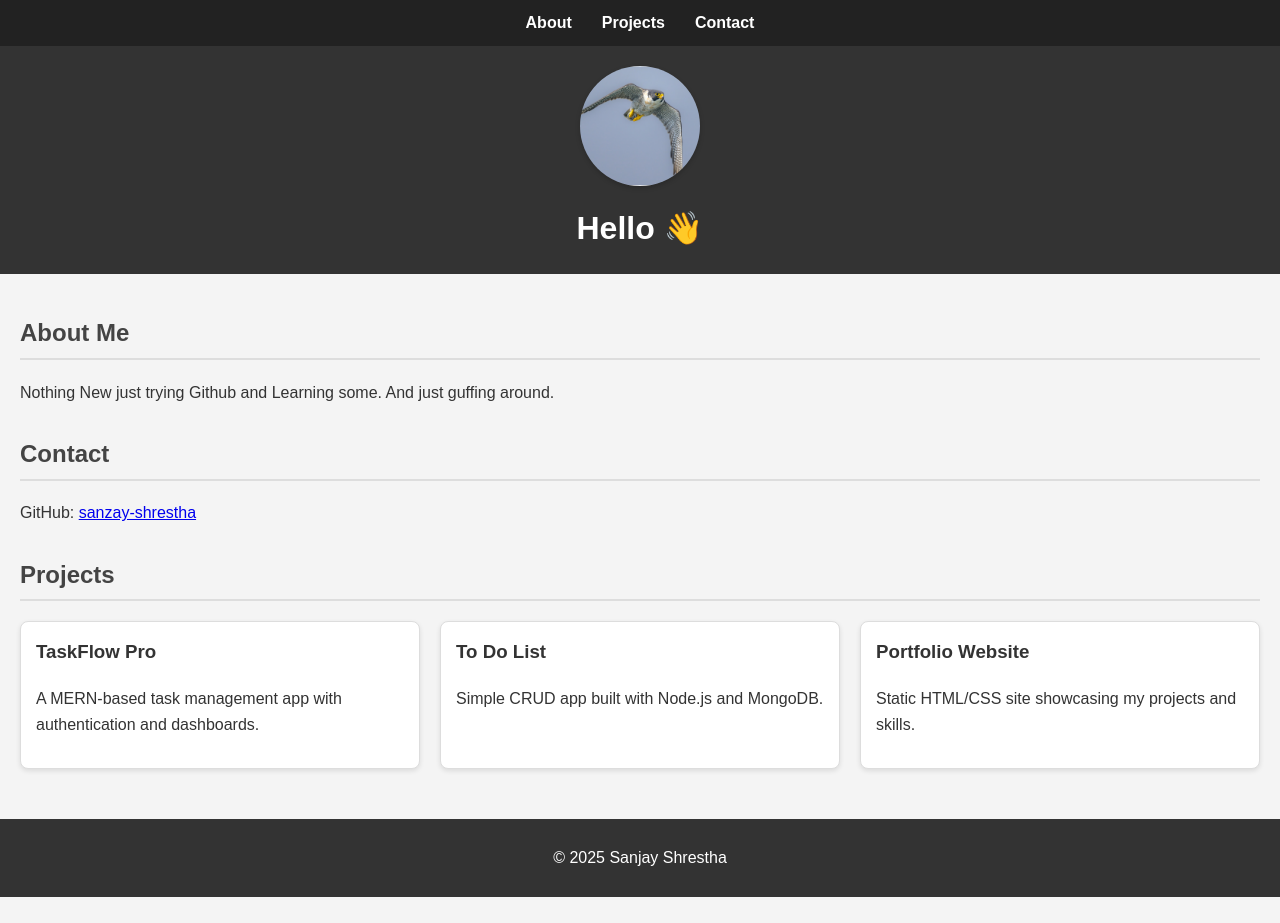
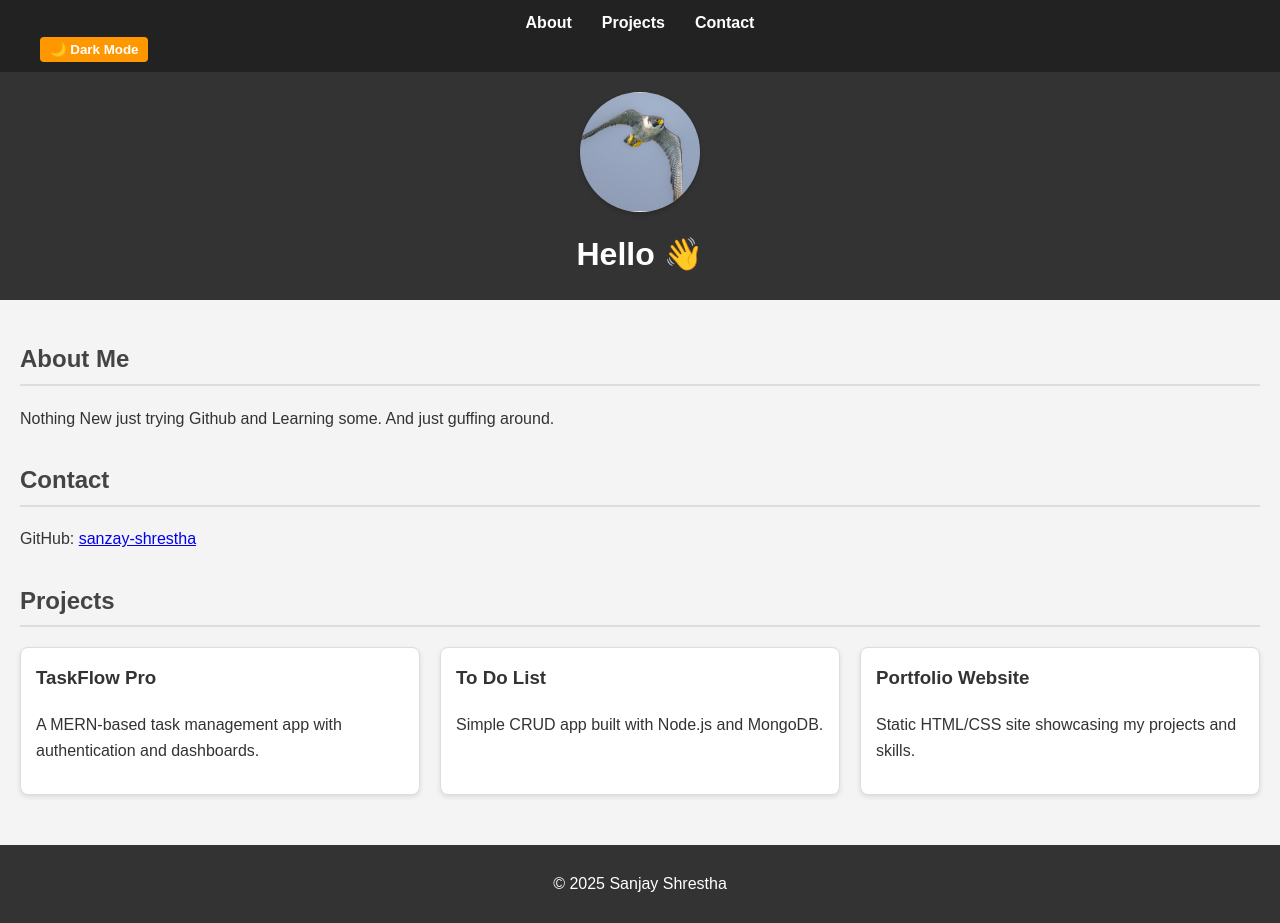
Before and after one commit to sanzay-shrestha/portfolio, a plain HTML site: page index.html in a window 1280 px wide. Before the commit the page ends 897 px from the top, so only its background shows below. Drawn offline with Linux system fonts and the light colour scheme.

Commit message:
Day 7: Add dark mode toggle

```diff
--- a/index.html
+++ b/index.html
@@ -12,6 +12,7 @@
       <li><a href="#projects">Projects</a></li>
       <li><a href="#contact">Contact</a></li>
     </ul>
+    <button id="dark-mode-toggle">🌙 Dark Mode</button>
   </nav>
   <header>
     <img src="falcon.png" alt="Falcon Picture" class="profile-pic">
```
